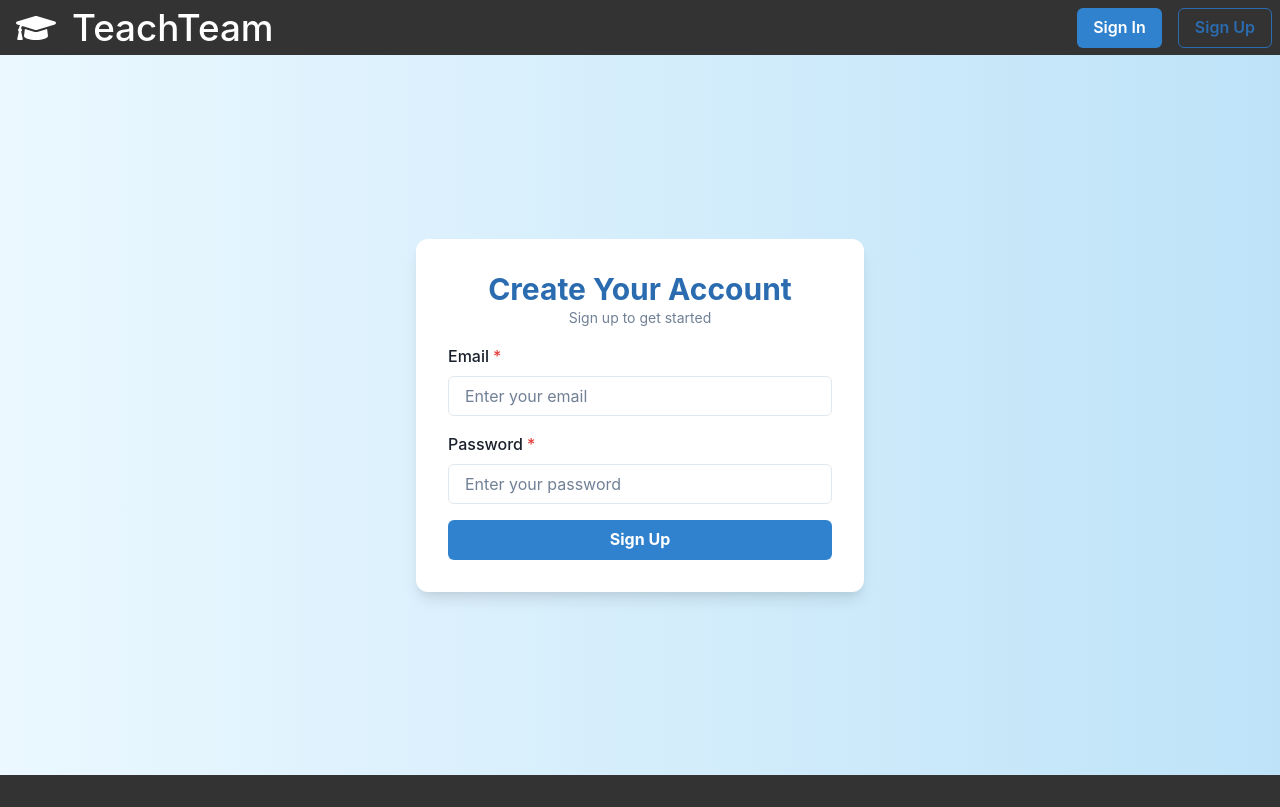
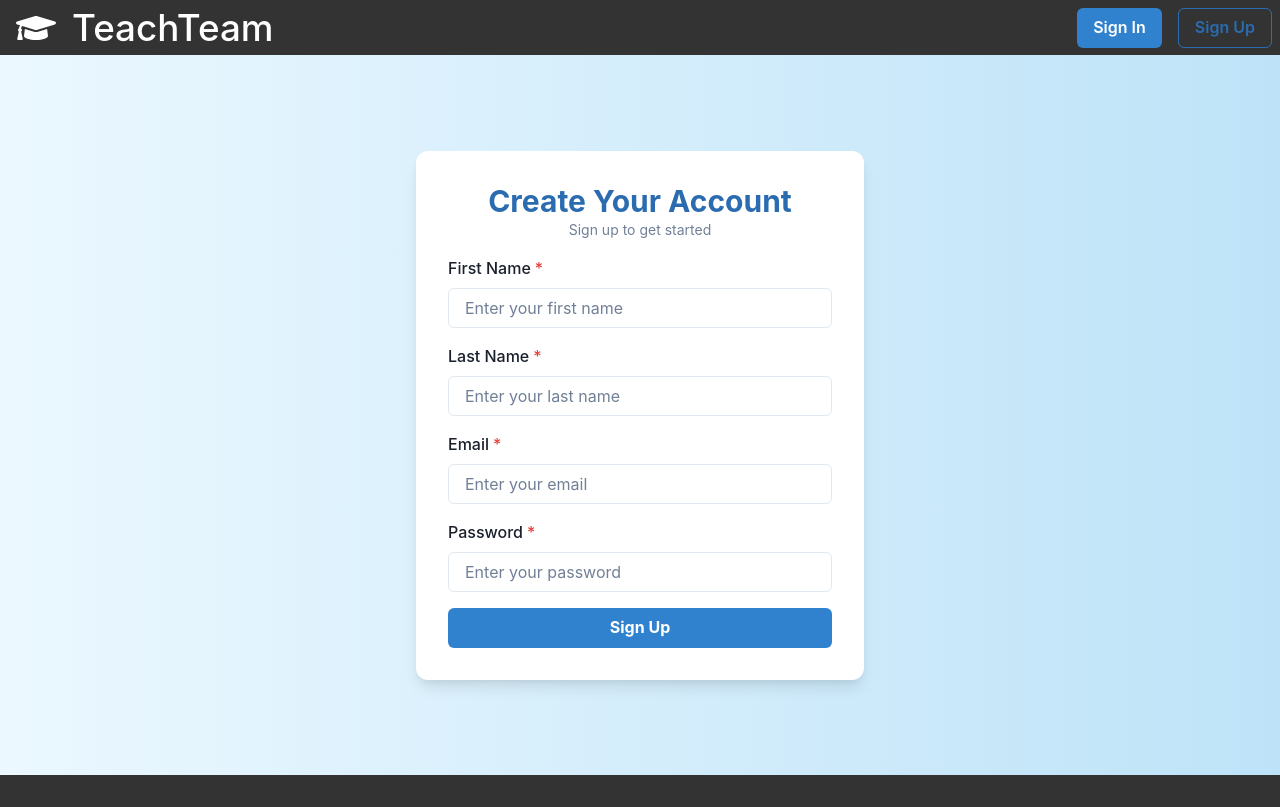
Before and after one commit to AlbertZubovic/academic-recruitment-platform, a Next.js app in the folder frontend/: page /signup in a window 1280 px wide. Built offline with nearby package versions, Linux system fonts and the light colour scheme.

Commit message:
added firstname and lastname fields to signup page

```diff
--- a/frontend/src/components/auth/AuthForm.tsx
+++ b/frontend/src/components/auth/AuthForm.tsx
@@ -39,6 +39,8 @@ interface AuthFormProps {
 
 const AuthForm: React.FC<AuthFormProps> = ({ type }) => {
   // Form state
+  const [firstname, setFirstname] = useState("");
+  const [lastname, setLastname] = useState("");
   const [email, setEmail] = useState("");
   const [password, setPassword] = useState("");
   const [isLoading, setIsLoading] = useState(false);
@@ -57,7 +59,10 @@ const AuthForm: React.FC<AuthFormProps> = ({ type }) => {
     e.preventDefault();
 
     // Validate required fields
-    if (type === "signup" && !isStrongPassword(password)) {
+    if (
+      (type === "signup" && (!firstname || !lastname || !email || !password)) ||
+      (type === "signin" && (!email || !password))
+    ) {
       toast({
         title: "Missing Fields",
         description: "All fields are required.",
@@ -68,6 +73,7 @@ const AuthForm: React.FC<AuthFormProps> = ({ type }) => {
       });
       return;
     }
+
 
     if (type === "signup" && !isStrongPassword(password)) {
       toast({
@@ -91,8 +97,8 @@ const AuthForm: React.FC<AuthFormProps> = ({ type }) => {
         : {
             email,
             password,
-            firstname: "firstName",
-            lastname: "lastName",
+            firstname,
+            lastname,
           };
 
           try {
@@ -168,6 +174,35 @@ const AuthForm: React.FC<AuthFormProps> = ({ type }) => {
               {/* Auth form */}
               <form onSubmit={handleSubmit}>
                 <VStack spacing={4}>
+                  {/* Firstname and Lastname only for signup */}
+                  {type === "signup" && (
+                    <>
+                      <FormControl isRequired>
+                        <FormLabel>First Name</FormLabel>
+                        <Input
+                          type="text"
+                          value={firstname}
+                          onChange={(e) => setFirstname(e.target.value)}
+                          placeholder="Enter your first name"
+                          _hover={{ borderColor: "blue.400" }}
+                          focusBorderColor="blue.500"
+                        />
+                      </FormControl>
+
+                      <FormControl isRequired>
+                        <FormLabel>Last Name</FormLabel>
+                        <Input
+                          type="text"
+                          value={lastname}
+                          onChange={(e) => setLastname(e.target.value)}
+                          placeholder="Enter your last name"
+                          _hover={{ borderColor: "blue.400" }}
+                          focusBorderColor="blue.500"
+                        />
+                      </FormControl>
+                    </>
+                  )}
+
                   {/* Email field */}
                   <FormControl isRequired>
                     <FormLabel>Email</FormLabel>
@@ -222,6 +257,6 @@ const AuthForm: React.FC<AuthFormProps> = ({ type }) => {
             </Box>
           </Box>
         );
-};
+      }
 
 export default AuthForm;
```
Lines whose indentation alone changed are shown as unchanged.
